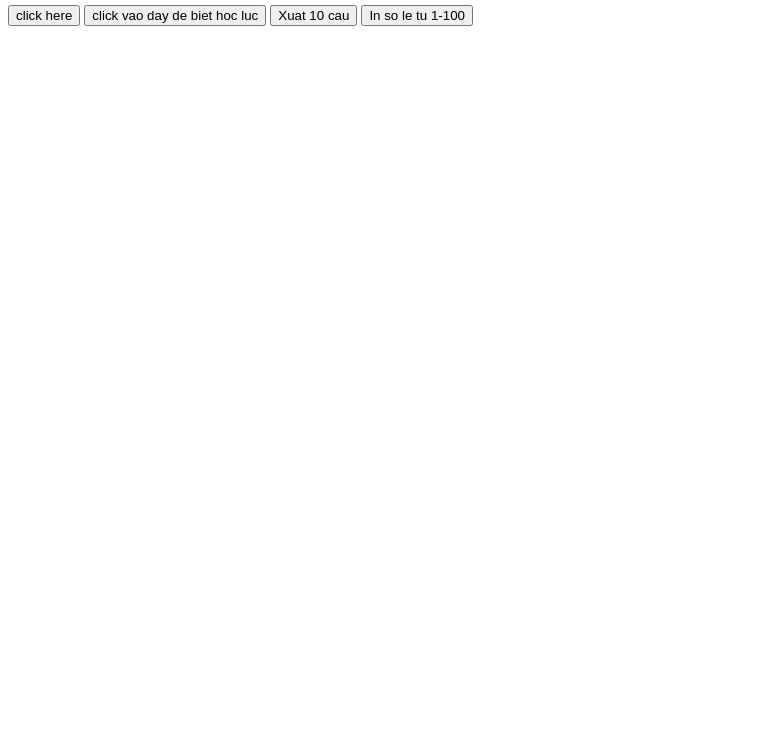
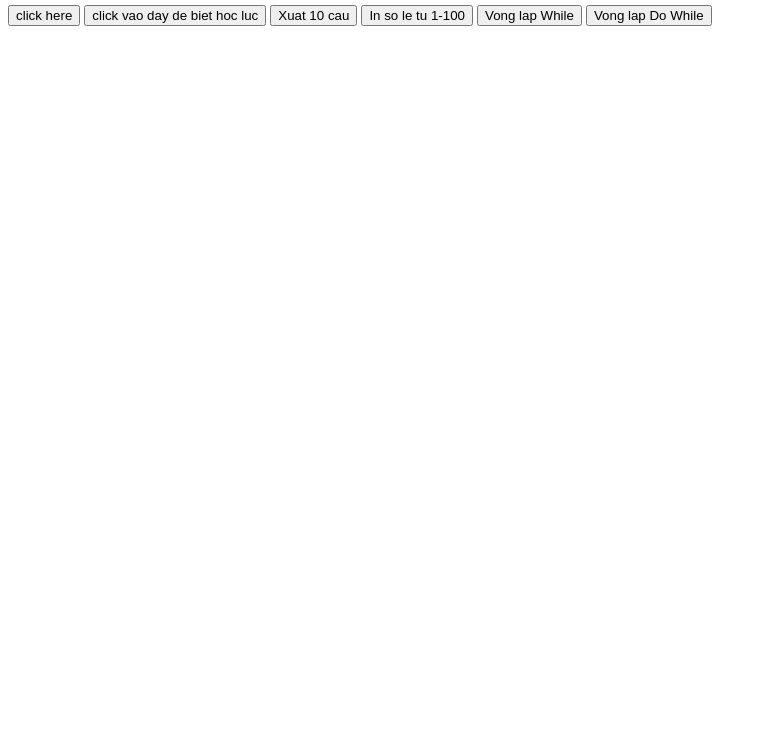
Before and after one commit to TRANTUANANH2810/JS_learn_Cybersoft, a plain HTML site: page index.html in a window 1280 px wide. Shown: the part 62-800 px from the top of the page, without its empty margins (0-767 px from the left). Drawn offline with Linux system fonts and the light colour scheme.

Commit message:
buoi6/JS

```diff
--- /dev/null
+++ b/buoi6/js_buoi6.js
@@ -0,0 +1,18 @@
+// ! Vong lap While
+
+function vongLapWhile(toida) {
+    i = 1;
+    while (i < toida) {
+        document.write("So ::: " + i + "<br>");
+        i++;
+    }
+}
+
+// !Vong lap Do While
+function vongLapDoWhile(toida) {
+    i = 1;
+    do {
+        document.write("So ::: " + i + " <Br>");
+        i++;
+    } while (i < toida);
+}
--- a/index.html
+++ b/index.html
@@ -17,9 +17,23 @@
         <input type="button" value="Xuat 10 cau" onclick="Xuat10Cau()" />
         <input type="button" value="In so le tu 1-100" onclick="inSoLe()" />
 
-        <!-- <script src="./buoi2/js_buoi2.js"></script> -->
-        <!-- <script src="./buoi3/js_buoi3.js"></script> -->
-        <!-- <script src="./buoi4/js_buoi4.js"></script> -->
+        <input
+            type="button"
+            value="Vong lap While"
+            onclick="vongLapWhile(10)"
+        />
+
+        <input
+            type="button"
+            value="Vong lap Do While"
+            onclick="vongLapDoWhile(10)"
+        />
+
+        <!-- !JS -->
+        <script src="./buoi2/js_buoi2.js"></script>
+        <script src="./buoi3/js_buoi3.js"></script>
+        <script src="./buoi4/js_buoi4.js"></script>
         <script src="./buoi5/js_buoi5.js"></script>
+        <script src="./buoi6/js_buoi6.js"></script>
     </body>
 </html>
```
